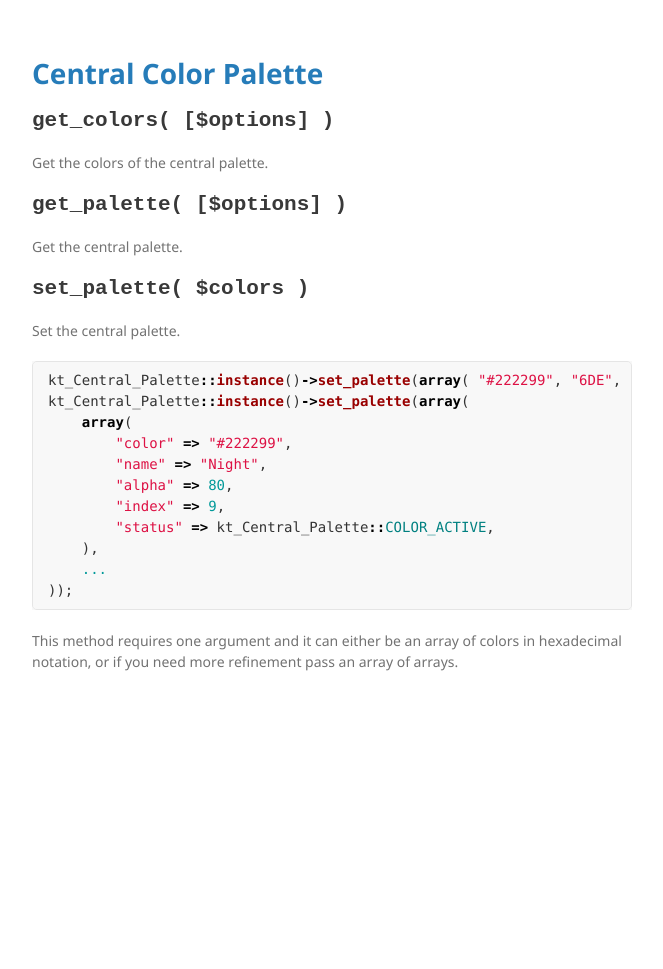
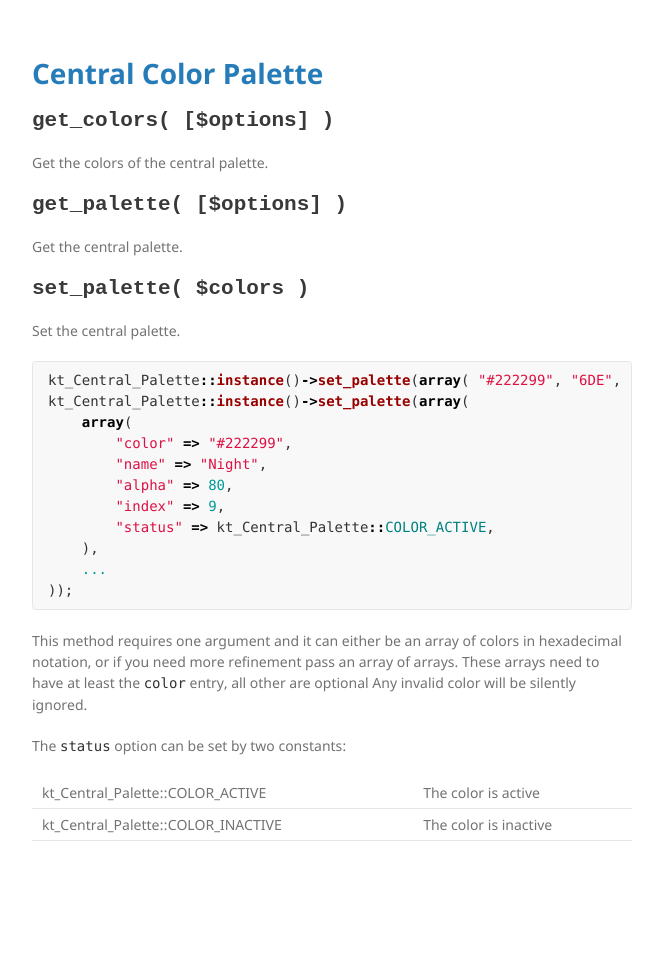
Before and after one commit to kungtiger/central-color-palette, a Jekyll site: the page built from index.md, in a window 1280 px wide. Shown: the whole page, without its empty margins (208-871 px from the left). Built offline with Jekyll 4.4.1, drawn with Linux system fonts in a browser that asks for light colours; our own code applies the rules of GitHub Pages for plain Markdown files; before the commit the page ends 900 px from its top, so only the background shows below that.

Commit message:
new api documentation

````diff
--- a/index.md
+++ b/index.md
@@ -28,4 +28,9 @@ kt_Central_Palette::instance()->set_palette(array(
 ));
 ```
 
-This method requires one argument and it can either be an array of colors in hexadecimal notation, or if you need more refinement pass an array of arrays.
+This method requires one argument and it can either be an array of colors in hexadecimal notation, or if you need more refinement pass an array of arrays. These arrays need to have at least the `color` entry, all other are optional Any invalid color will be silently ignored.
+
+The `status` option can be set by two constants:
+
+| kt_Central_Palette::COLOR_ACTIVE | The color is active |
+| kt_Central_Palette::COLOR_INACTIVE | The color is inactive |
````
